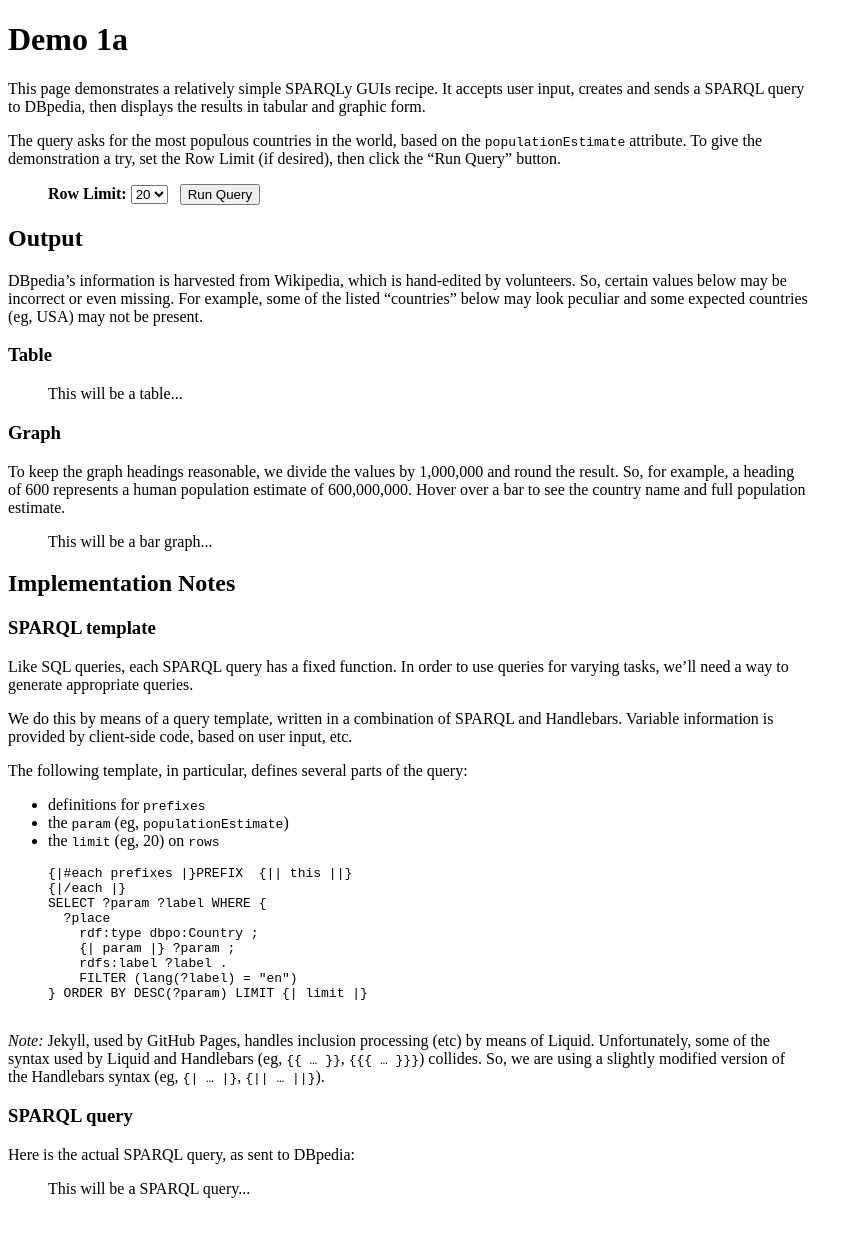
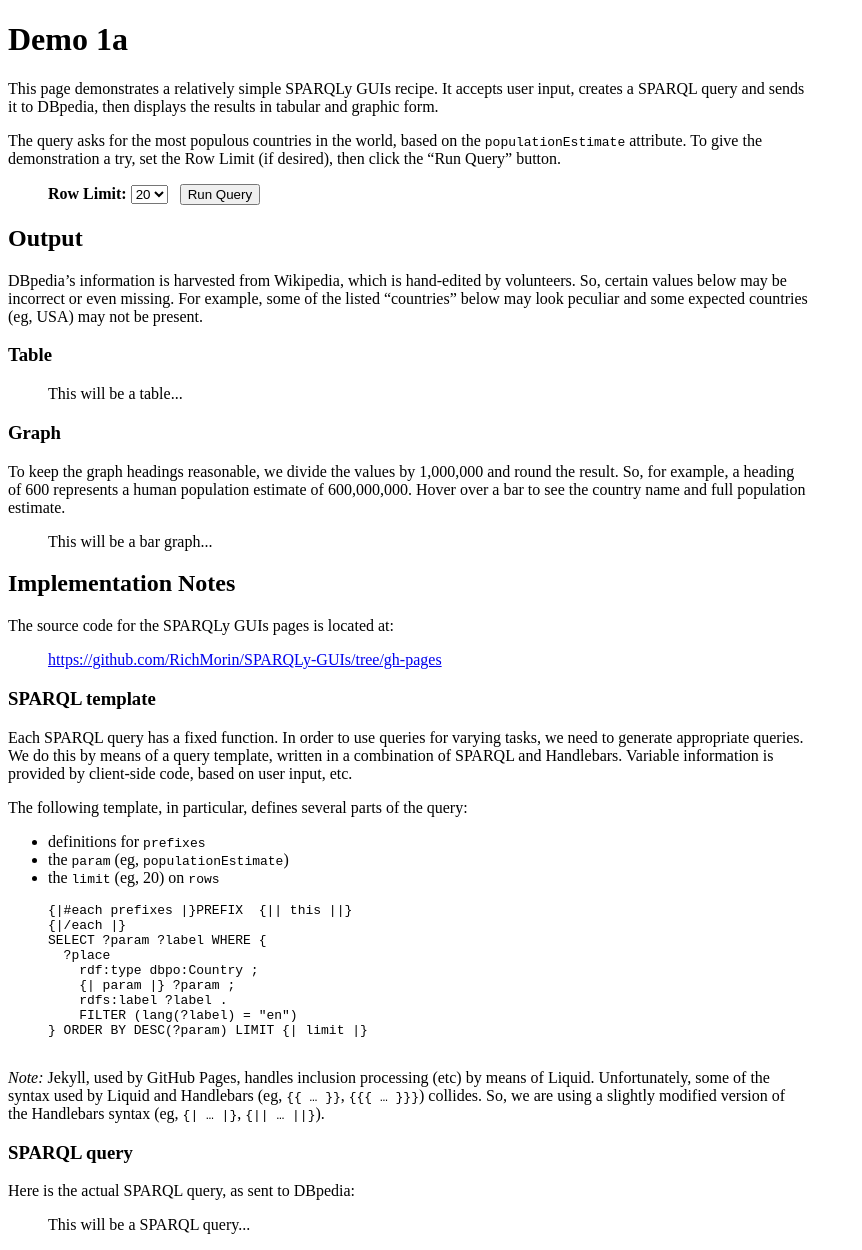
Before and after one commit to RichMorin/SPARQLy-GUIs, a Jekyll site: the page built from recipes/demo_1a.markdown, in a window 1280 px wide. Shown: the whole page, without its empty margins (0-862 px from the left). Built offline with Jekyll 4.4.1, drawn with Linux system fonts in a browser that asks for light colours; before the commit the page ends 1214 px from its top, so only the background shows below that.

Commit message:
Looks promising...

```diff
--- a/recipes/demo_1a.markdown
+++ b/recipes/demo_1a.markdown
@@ -1,10 +1,12 @@
 ---
 layout:     demo_1
 title:      Demo 1a
+
+_gsg:     https://github.com/RichMorin/SPARQLy-GUIs
 ---
 
 This page demonstrates a relatively simple SPARQLy GUIs recipe.
-It accepts user input, creates and sends a SPARQL query to DBpedia,
+It accepts user input, creates a SPARQL query and sends it to DBpedia,
 then displays the results in tabular and graphic form.
 
 The query asks for the most populous countries in the world,
@@ -58,13 +60,15 @@ Hover over a bar to see the country name and full population estimate.
 
 ## Implementation Notes
 
+The source code for the SPARQLy GUIs pages is located at:
+
+> [{{ page._gsg }}/tree/gh-pages]({{ page._gsg }}/tree/gh-pages)
 
 ### SPARQL template
 
-Like SQL queries, each SPARQL query has a fixed function.
+Each SPARQL query has a fixed function.
 In order to use queries for varying tasks,
-we'll need a way to generate appropriate queries.
-
+we need to generate appropriate queries.
 We do this by means of a query template,
 written in a combination of SPARQL and Handlebars.
 Variable information is provided by client-side code,
```
Also changed, not shown: recipes/demo_1b.markdown (line endings or trailing spaces).
